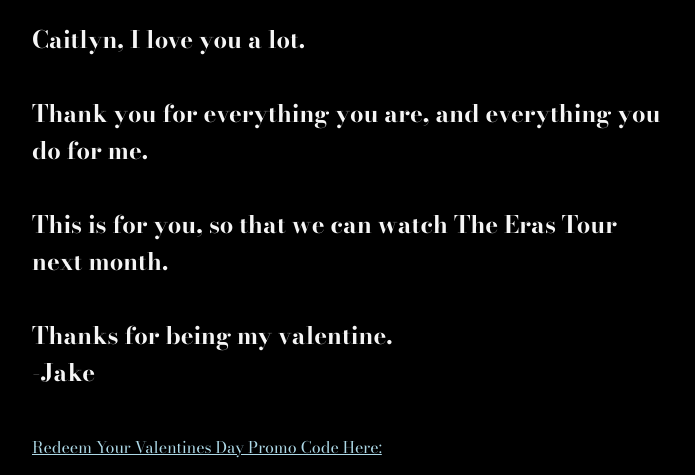
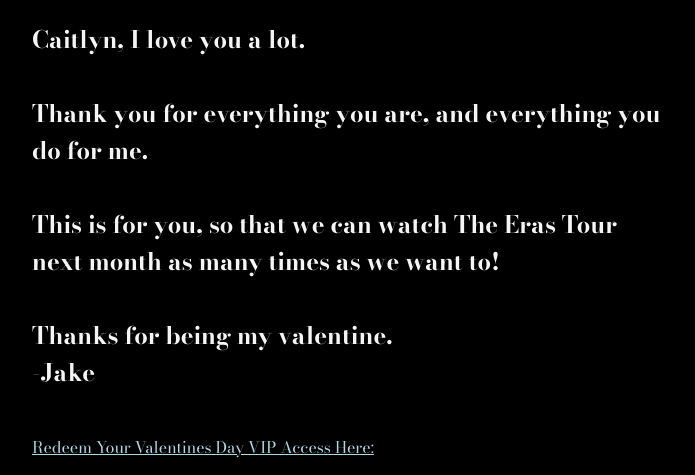
Before and after one commit to jmohr17/pet-theft-awareness-day-2024, a plain HTML site: page index.html in a window 1280 px wide. Shown: the part 569-1044 px from the top of the page, without its empty margins (292-987 px from the left). Drawn offline with nearby package versions, Linux system fonts and the light colour scheme.

Commit message:
Update index.html

```diff
--- a/index.html
+++ b/index.html
@@ -63,12 +63,12 @@
 
         <br /><br />Thank you for everything you are, and everything you do for
         me. <br /><br />This is for you, so that we can watch The Eras Tour next
-        month. <br /><br />Thanks for being my valentine. <br />-Jake
+        month as many times as we want to! <br /><br />Thanks for being my valentine. <br />-Jake
       </h2>
 
       <p>
         <a href="https://www.disneyplus.com/commerce/gift"
-          ><br />Redeem Your Valentines Day Promo Code Here:</a
+          ><br />Redeem Your Valentines Day VIP Access Here:</a
         >
            </p>
     </div>
```
